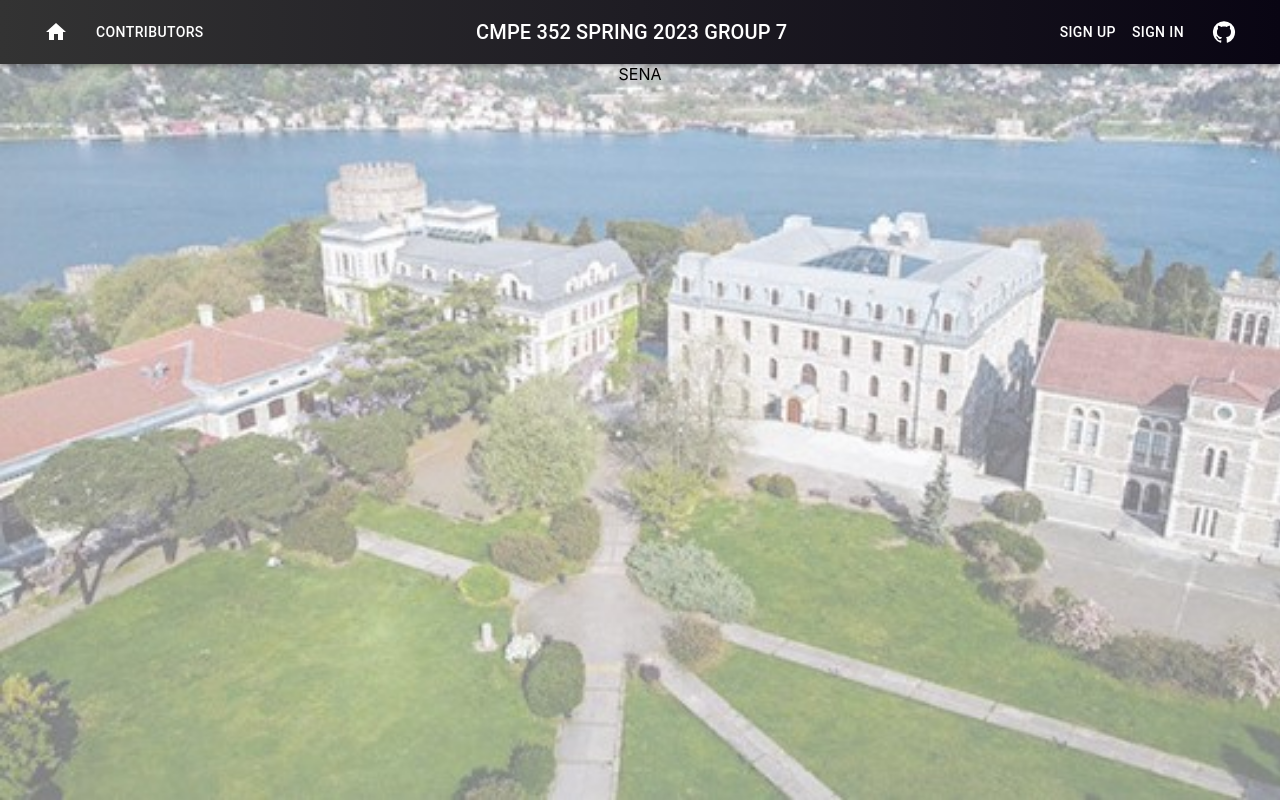
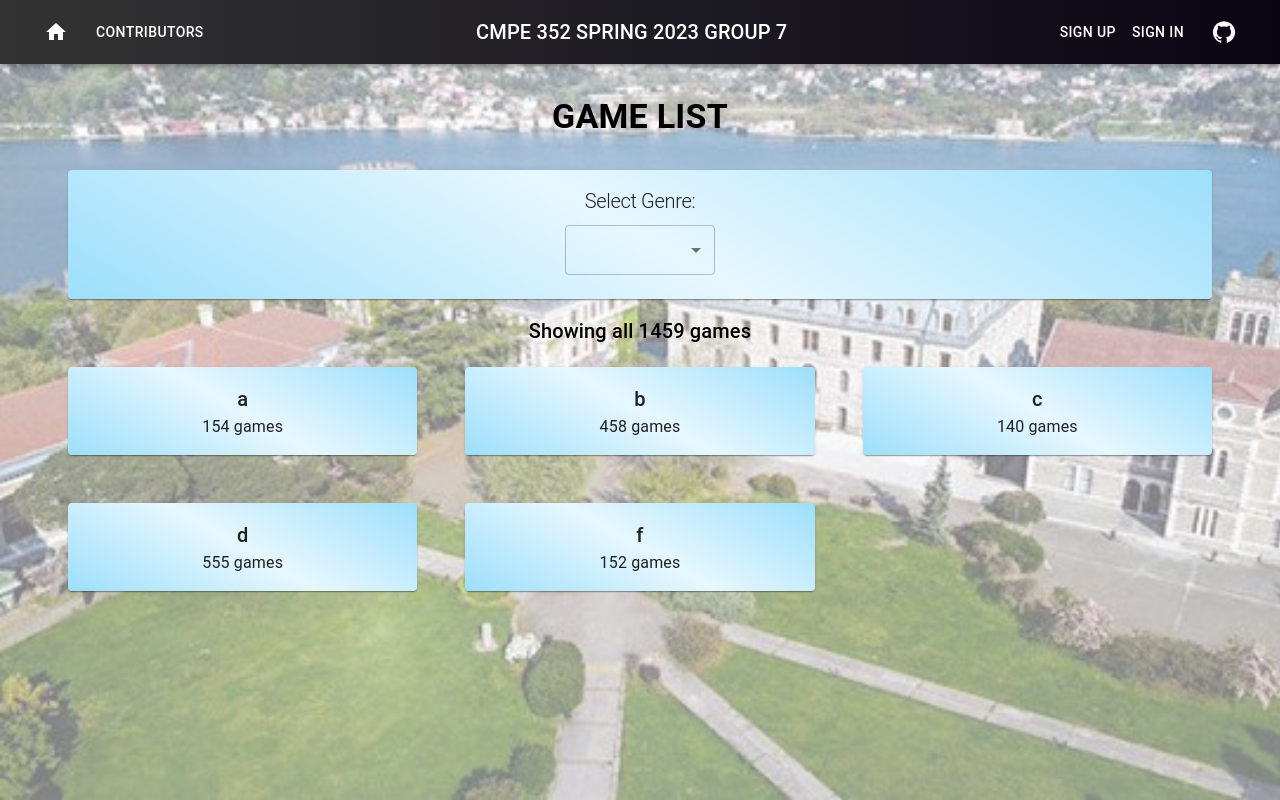
Before and after one commit to bounswe/bounswe2023group7, a React (Create React App) app in the folder practice-app/client/: page /sena in a window 1280 px wide. Built offline with nearby package versions, Linux system fonts and the light colour scheme.

Commit message:
adding frontend features

```diff
--- a/practice-app/client/src/pages/sena/sena.js
+++ b/practice-app/client/src/pages/sena/sena.js
@@ -1,7 +1,75 @@
-import React from 'react';
+import React, { useState } from 'react';
+import { Container, Typography, Grid, Paper, Select, MenuItem } from '@mui/material';
+
+const exampleData = {
+  a: 154,
+  b: 458,
+  c: 140,
+  d: 555,
+  f: 152,
+};
+
+const GameList = ({ gameCounts }) => {
+  return (
+    <Grid  container spacing={5}>
+      {Object.entries(gameCounts).map(([genre, count]) => (
+        <Grid item xs={12} sm={6} md={4} key={genre}>
+          <Paper style={{margin:'4px', background:"linear-gradient(30deg, rgb(157,223,251) 0%, rgb(231,247,254), rgb(157,223,251) 100%)" , padding: '16px' }}>
+            <Typography variant="h6">{genre}</Typography>
+            <Typography variant="body1">{count} games</Typography>
+          </Paper>
+        </Grid>
+      ))}
+    </Grid>
+  );
+};
+
+const GameFilter = ({ genres, genreSelector}) => {
+  const [selectedGenre, setSelectedGenre] = useState('');
+
+  const selectGenre = (event) => {
+    setSelectedGenre(event.target.value);
+    genreSelector(event.target.value);
+  };
+
+  return (
+    <Paper style={{ padding: '16px', margin:'4px',  background:"linear-gradient(30deg, rgb(157,223,251) 0%, rgb(231,247,254), rgb(157,223,251) 100%)" }}>
+      <Typography style={{ padding: '4px', fontSize:20 }} variant="h1">Select Genre:</Typography>
+      <Select style={{width: '150px', height: '50px', margin:'8px' }} value={selectedGenre} onChange={selectGenre}>
+        <MenuItem value="">All</MenuItem>
+        {genres.map((genre) => (
+          <MenuItem value={genre} key={genre}>
+            {genre}
+          </MenuItem>
+        ))}
+      </Select>
+    </Paper>
+  );
+};
 
 const Page1 = () => {
-  return <div>SENA</div>;
+  const [gameCounts] = useState(exampleData);
+  const [genres] = useState(Object.keys(exampleData));
+  const [selectedGenre, setSelectedGenre] = useState('');
+
+  const selectGenre = (genre) => {
+    setSelectedGenre(genre);
+  };
+
+  const filteredCounts = selectedGenre ? {[selectedGenre]: gameCounts[selectedGenre]}: gameCounts;
+
+  return (
+    <Container>
+      <Typography variant="h4" align="center" style={{ margin: '32px', fontWeight:'bold' }}>
+        GAME LIST
+      </Typography>
+      <GameFilter genres={genres} genreSelector={selectGenre} />
+      <Typography variant="h6" style={{ margin: '16px', align:"center" }}>
+      {selectedGenre ? 'Showing ' + gameCounts[selectedGenre] + ' ' + selectedGenre + ' games':'Showing all ' + Object.values(gameCounts).reduce((a, b) => a + b, 0) + ' games'}
+      </Typography>
+      <GameList gameCounts={filteredCounts} />
+    </Container>
+  );
 };
 
 export default Page1;
```
Also changed, not shown: 2 other files (tests, documents, lock files or other folders).
